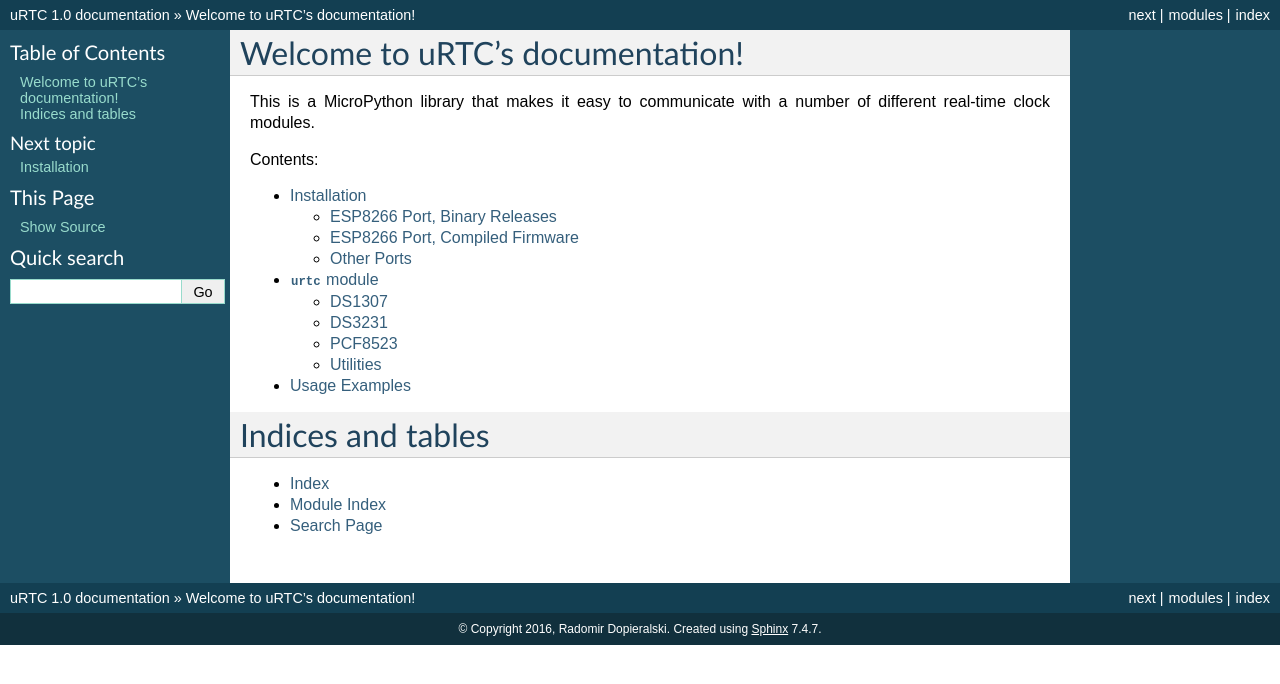
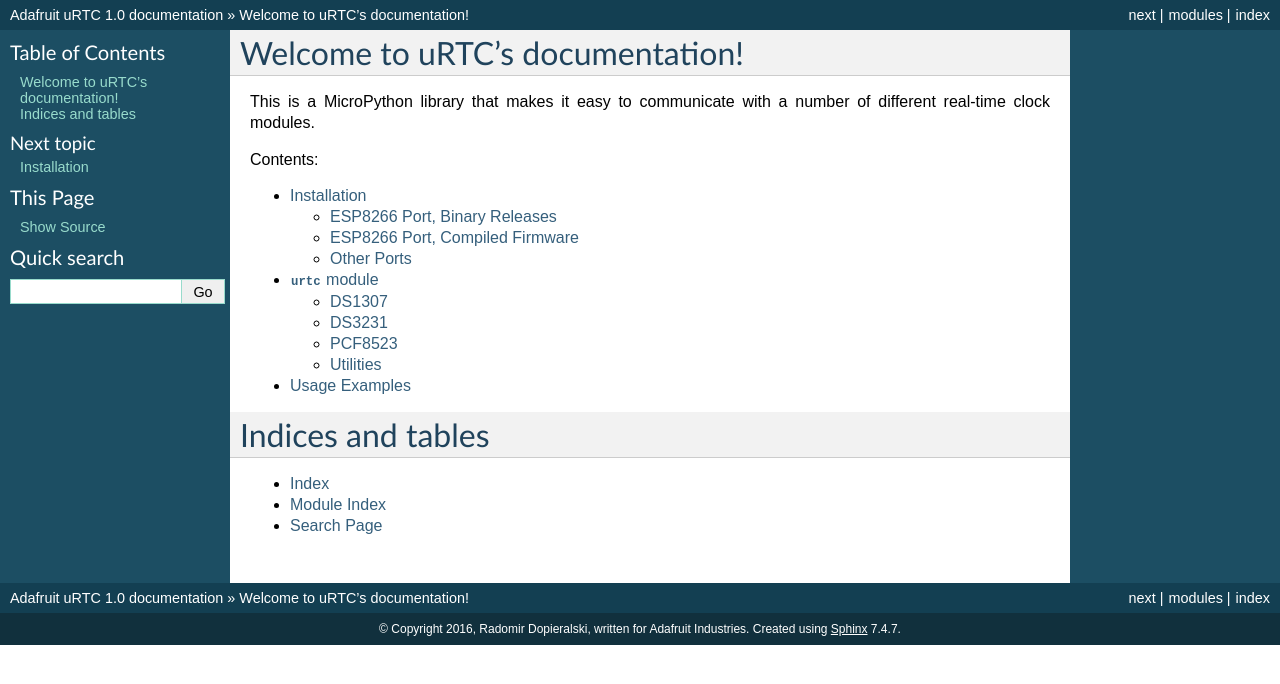
Before and after one commit to adafruit/Adafruit-uRTC, a Sphinx documentation site: the page built from docs/index.rst, in a window 1280 px wide. Shown: the top 684 px of the page. Built offline with Sphinx 7.4.7, drawn with Linux system fonts in a browser that asks for light colours.

Commit message:
Add license and update names

```diff
--- a/docs/conf.py
+++ b/docs/conf.py
@@ -48,8 +48,8 @@
 master_doc = 'index'
 
 # General information about the project.
-project = u'uRTC'
-copyright = u'2016, Radomir Dopieralski'
+project = u'Adafruit uRTC'
+copyright = u'2016, Radomir Dopieralski, written for Adafruit Industries'
 
 # The version info for the project you're documenting, acts as replacement for
 # |version| and |release|, also used in various other places throughout the
```
Also changed, not shown: 1 other file.
